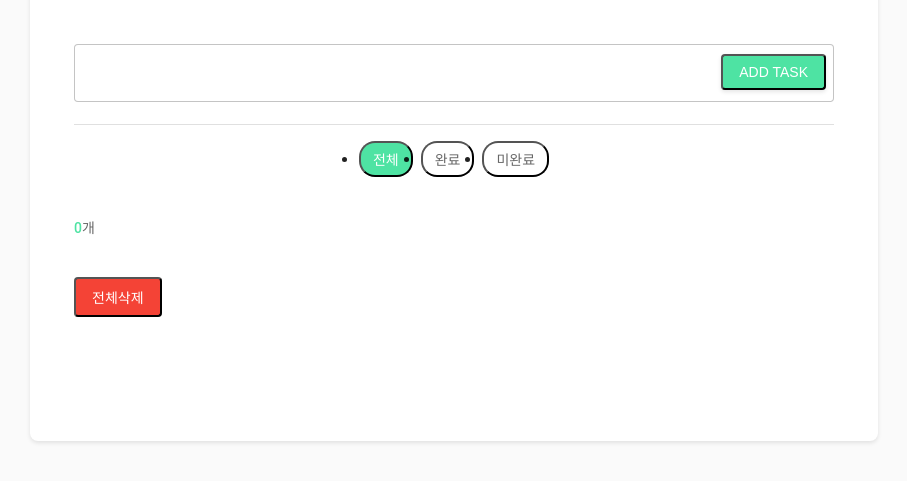
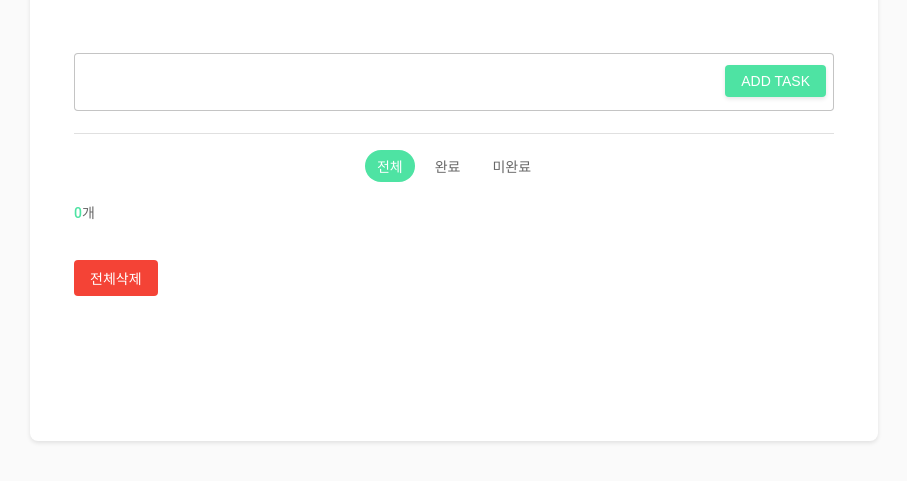
Before and after one commit to choiseeun84/To-Do-List_Team1, a website built with Vite: page index.html in a window 1280 px wide. Shown: the part 287-768 px from the top of the page, without its empty margins (186-1093 px from the left). Built offline with nearby package versions, Linux system fonts and the light colour scheme.

Commit message:
오타 수정2

```diff
--- a/index.html
+++ b/index.html
@@ -5,7 +5,7 @@
     <meta name="viewport" content="width=device-width, initial-scale=1.0" />
     <title>To-Do_List</title>
     <link rel="stylesheet" href="./style/style.css" />
-    <link rel="stylesheet" href="./style/resset.css" />
+    <link rel="stylesheet" href="./style/reset.css" />
     <link rel="style" href="./style/time.css" />
     <script src="./filter.js" defer></script>
     <script src="./script.js" defer></script>
```
